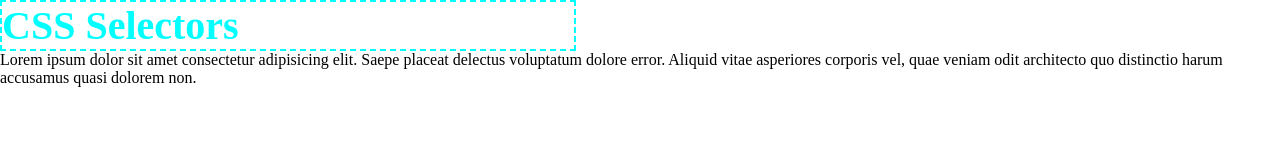
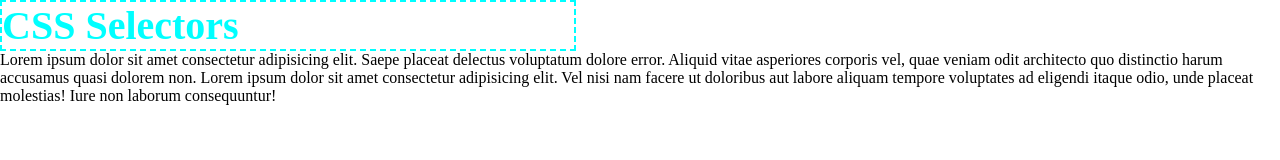
Before and after one commit to 0xaira/100DaysOfCode, a plain HTML site: page FullStackDevelopment/CSS/index.html in a window 1280 px wide. Drawn offline with Linux system fonts and the light colour scheme; files that its build step writes are made by us from their sources.

Commit message:
box model

```diff
--- a/FullStackDevelopment/CSS/index.html
+++ b/FullStackDevelopment/CSS/index.html
@@ -16,7 +16,7 @@
     </header>
     <main class="container">
 
-        <p>Lorem ipsum dolor sit amet consectetur adipisicing elit. Saepe placeat delectus voluptatum dolore error. Aliquid vitae asperiores corporis vel, quae veniam odit architecto quo distinctio harum accusamus quasi dolorem non.</p>
+        <p>Lorem ipsum dolor sit amet consectetur adipisicing elit. Saepe placeat delectus voluptatum dolore error. Aliquid vitae asperiores corporis vel, quae veniam odit architecto quo distinctio harum accusamus quasi dolorem non. Lorem ipsum dolor sit amet consectetur adipisicing elit. Vel nisi nam facere ut doloribus aut labore aliquam tempore voluptates ad eligendi itaque odio, unde placeat molestias! Iure non laborum consequuntur!</p>
 
 
 
```
